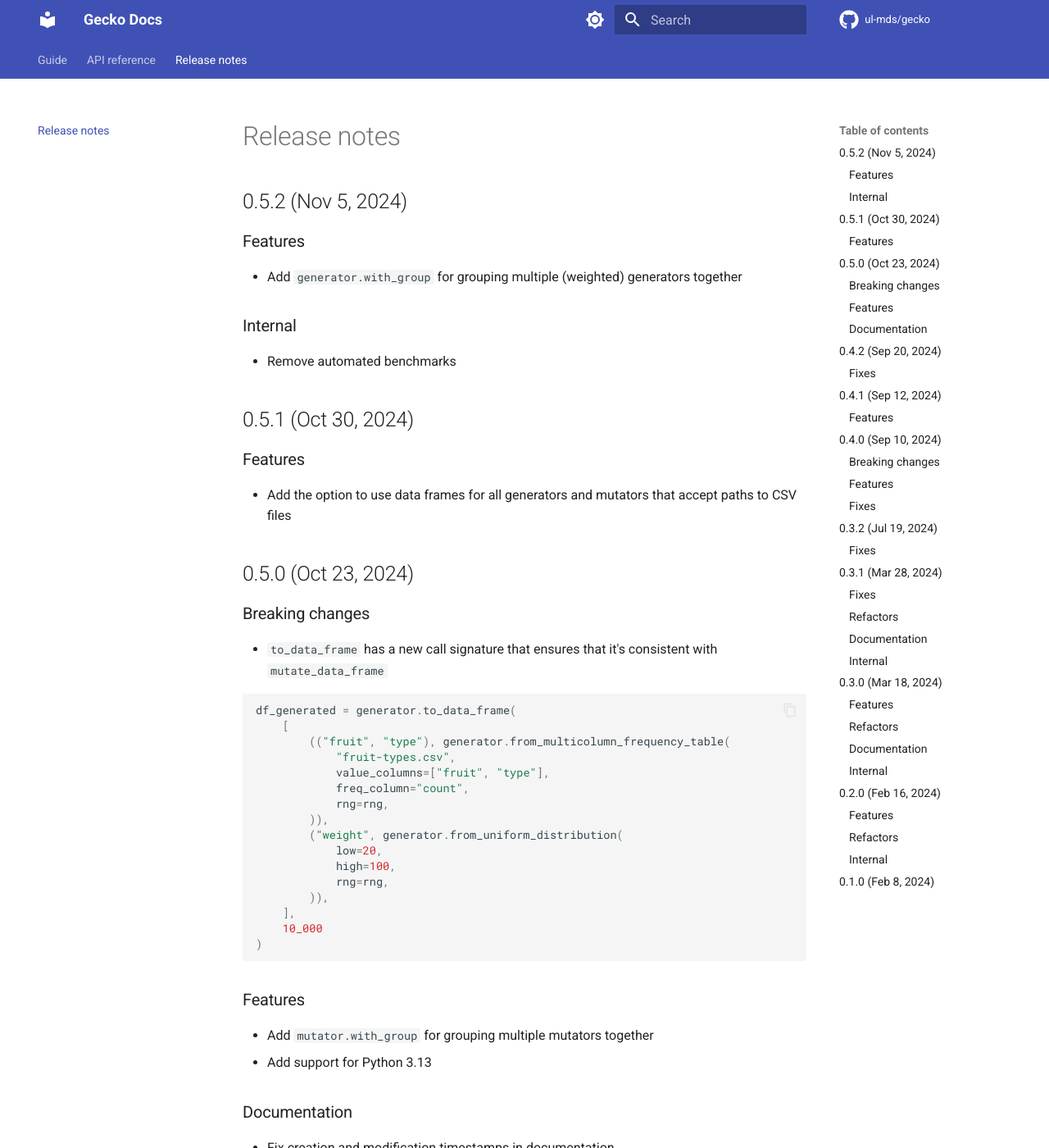
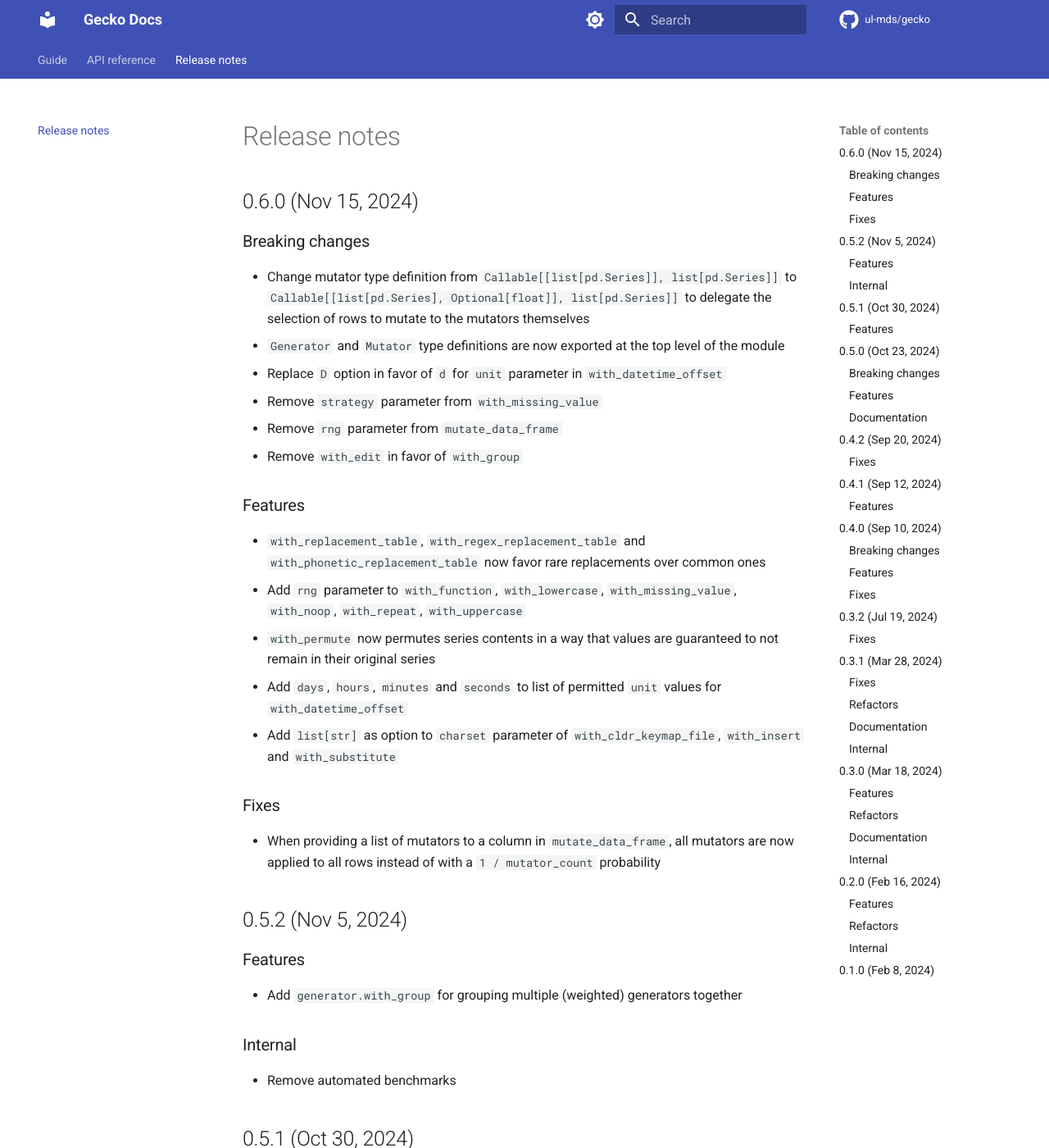
Before and after one commit to ul-mds/gecko, an MkDocs documentation site: the page built from docs/release-notes.md, in a window 1280 px wide and 1400 px high. Shown: the whole window at 82% size. Built offline with MkDocs 1.6.1 and Material for MkDocs 9.7.7, drawn with Linux system fonts in a browser that asks for light colours; comment, search, counter and statistics services are not loaded.

Commit message:
Update release notes

```diff
--- a/docs/release-notes.md
+++ b/docs/release-notes.md
@@ -1,4 +1,27 @@
 # Release notes
+
+## 0.6.0 (Nov 15, 2024)
+
+### Breaking changes
+
+- Change mutator type definition from `Callable[[list[pd.Series]], list[pd.Series]]` to `Callable[[list[pd.Series], Optional[float]], list[pd.Series]]` to delegate the selection of rows to mutate to the mutators themselves
+- `Generator` and `Mutator` type definitions are now exported at the top level of the module
+- Replace `D` option in favor of `d` for `unit` parameter in `with_datetime_offset`
+- Remove `strategy` parameter from `with_missing_value`
+- Remove `rng` parameter from `mutate_data_frame`
+- Remove `with_edit` in favor of `with_group`
+
+### Features
+
+- `with_replacement_table`, `with_regex_replacement_table` and `with_phonetic_replacement_table` now favor rare replacements over common ones
+- Add `rng` parameter to `with_function`, `with_lowercase`, `with_missing_value`, `with_noop`, `with_repeat`, `with_uppercase`
+- `with_permute` now permutes series contents in a way that values are guaranteed to not remain in their original series
+- Add `days`, `hours`, `minutes` and `seconds` to list of permitted `unit` values for `with_datetime_offset`
+- Add `list[str]` as option to `charset` parameter of `with_cldr_keymap_file`, `with_insert` and `with_substitute`
+
+### Fixes
+
+- When providing a list of mutators to a column in `mutate_data_frame`, all mutators are now applied to all rows instead of with a `1 / mutator_count` probability
 
 ## 0.5.2 (Nov 5, 2024)
 
```
